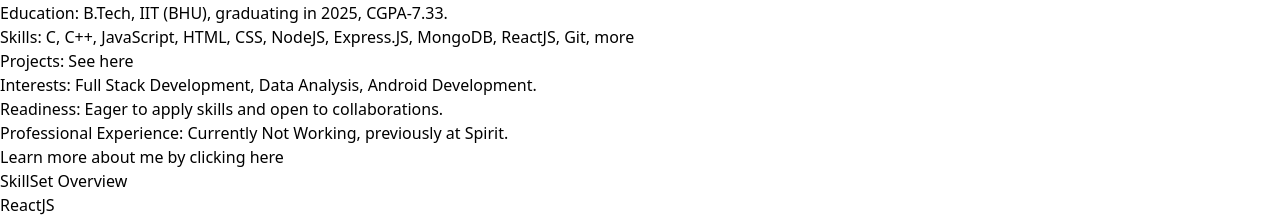
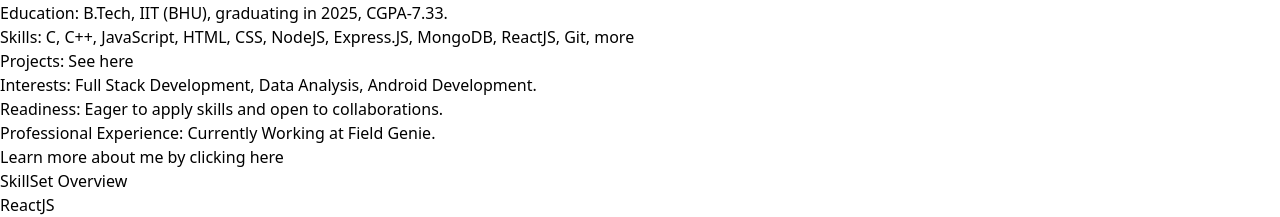
Before and after one commit to pankajkumarphe21/pankaj-kumar, a React (Vite) app: page / in a window 1280 px wide. Shown: the part 843-1060 px from the top of the page. Built offline with nearby package versions, Linux system fonts and the light colour scheme.

Commit message:
updation

```diff
--- a/src/Components/Experience.jsx
+++ b/src/Components/Experience.jsx
@@ -1,6 +1,5 @@
 import { useGSAP } from '@gsap/react';
 import gsap from 'gsap';
-import React from 'react'
 import { CgToolbox } from "react-icons/cg";
 
 const Element=()=>(
--- a/src/Components/Home.jsx
+++ b/src/Components/Home.jsx
@@ -1,4 +1,3 @@
-import React from "react";
 import { IoMdCall } from "react-icons/io";
 import { MdCloudDownload } from "react-icons/md";
 import { HiOutlineDesktopComputer } from "react-icons/hi";
@@ -84,7 +83,7 @@ const Home = () => {
               </li>
               <li>
                 <span className="font-bold">Professional Experience</span>:
-                Currently Not Working, previously at Spirit.
+                Currently Working at Field Genie.
               </li>
               <li>Learn more about me by clicking here</li>
             </ul>
```
